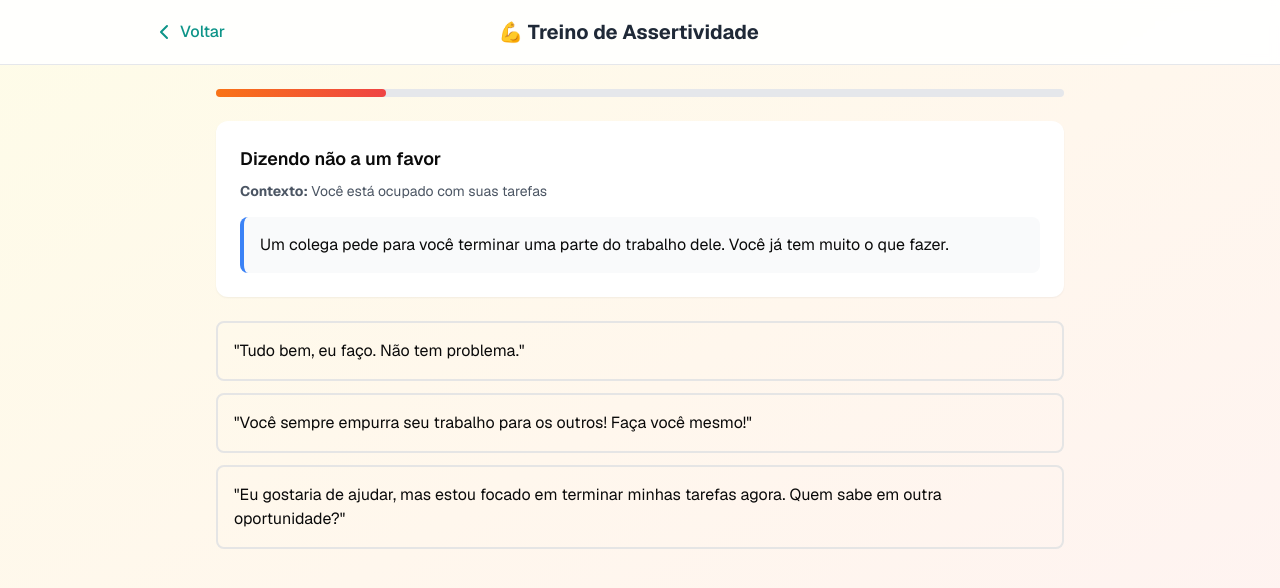
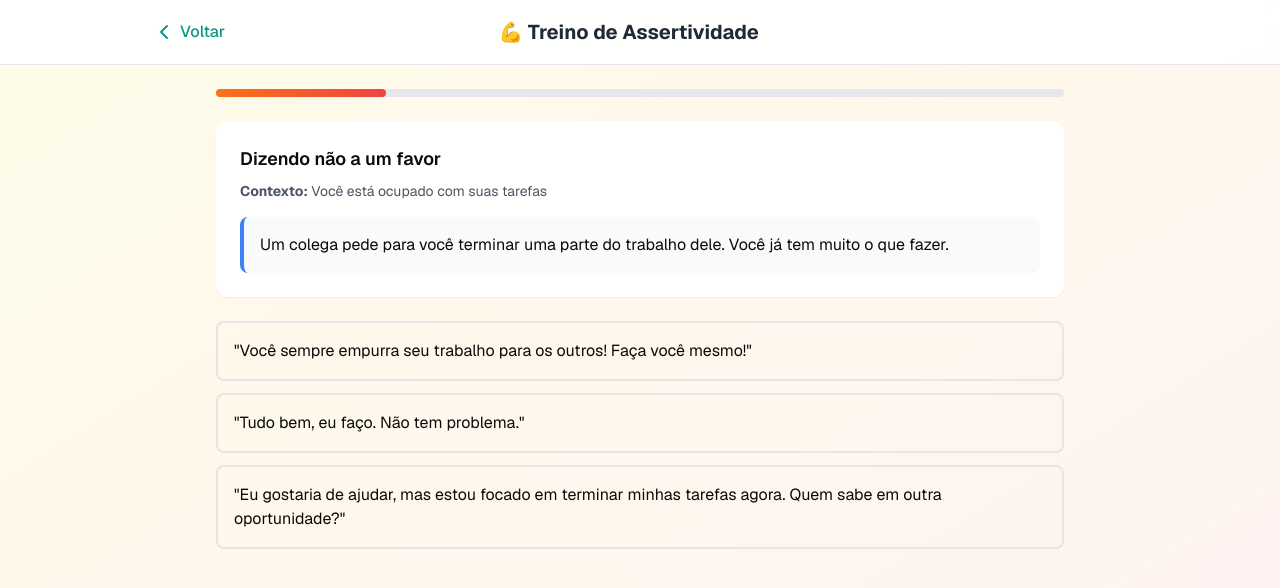
Before and after one commit to ClaudemirWork/teaplus-working, a Next.js app: page /assertiveness-training in a window 1280 px wide. Both pictures are taken after a click on the button "Iniciante". Shown: the top 588 px of the page. Built offline with nearby package versions, Linux system fonts and the light colour scheme.

Commit message:
Update page.tsx inclusão de aleatoriedade nas respostas de assertividade

```diff
--- a/app/assertiveness-training/page.tsx
+++ b/app/assertiveness-training/page.tsx
@@ -1,6 +1,6 @@
 'use client'
 
-import { useState } from 'react'
+import { useState, useEffect } from 'react'
 import Link from 'next/link'
 import { ChevronLeft } from 'lucide-react'
 
@@ -318,6 +318,26 @@ const scenarios: Scenario[] = [
   }
 ]
 
+// Hook para embaralhar as respostas
+const useShuffledResponses = (scenario: Scenario | null) => {
+  const [shuffled, setShuffled] = useState<('passive' | 'aggressive' | 'assertive')[]>([]);
+
+  useEffect(() => {
+    if (scenario) {
+      const responses: ('passive' | 'aggressive' | 'assertive')[] = ['passive', 'aggressive', 'assertive'];
+      // Algoritmo de Fisher-Yates para embaralhar
+      for (let i = responses.length - 1; i > 0; i--) {
+        const j = Math.floor(Math.random() * (i + 1));
+        [responses[i], responses[j]] = [responses[j], responses[i]];
+      }
+      setShuffled(responses);
+    }
+  }, [scenario]);
+
+  return shuffled;
+};
+
+
 export default function AssertivenessTraining() {
   const [currentScenario, setCurrentScenario] = useState(0)
   const [selectedResponse, setSelectedResponse] = useState<'passive' | 'aggressive' | 'assertive' | null>(null)
@@ -328,6 +348,9 @@ export default function AssertivenessTraining() {
   const [currentDifficulty, setCurrentDifficulty] = useState<'iniciante' | 'intermediario' | 'avancado'>('iniciante')
 
   const filteredScenarios = scenarios.filter(s => s.difficulty === currentDifficulty)
+  const scenario = filteredScenarios[currentScenario];
+  const shuffledResponses = useShuffledResponses(scenario);
+
 
   const handleResponseSelect = (responseType: 'passive' | 'aggressive' | 'assertive') => {
     setSelectedResponse(responseType)
@@ -373,8 +396,6 @@ export default function AssertivenessTraining() {
     if (assertivePercentage >= 50) return "👏 Muito bom! Você está no caminho certo!"
     return "💪 Continue praticando! A assertividade se desenvolve com o tempo!"
   }
-
-  const scenario = filteredScenarios[currentScenario]
 
   const GameHeader = () => (
     <header className="bg-white/90 backdrop-blur-sm border-b border-gray-200 sticky top-0 z-10">
@@ -433,11 +454,16 @@ export default function AssertivenessTraining() {
                 <div className="bg-green-50 p-4 rounded-lg"><div className="text-2xl font-bold text-green-700">{score.assertive}</div><div className="text-sm">Assertivas</div></div>
             </div>
             <p className="text-lg mb-6">{getScoreMessage()}</p>
-            <button onClick={resetGame} className="bg-blue-600 text-white px-6 py-3 rounded-lg hover:bg-blue-700 transition-colors">
-              Escolher Outro Nível
-            </button>
+            <div className="flex flex-col md:flex-row gap-4 justify-center">
+                <button onClick={() => startGame(currentDifficulty)} className="bg-white text-gray-800 px-6 py-3 rounded-lg border border-gray-300 hover:bg-gray-50">
+                    🔄 Treinar Novamente
+                </button>
+                <button onClick={resetGame} className="bg-blue-600 text-white px-6 py-3 rounded-lg hover:bg-blue-700">
+                    Escolher Outro Nível
+                </button>
+            </div>
           </div>
-        ) : (
+        ) : scenario && (
           <div>
             <div className="w-full h-2 bg-gray-200 rounded-full mb-6">
               <div className="h-2 bg-gradient-to-r from-orange-500 to-red-500 rounded-full" style={{ width: `${((currentScenario + 1) / filteredScenarios.length) * 100}%` }} />
@@ -450,7 +476,7 @@ export default function AssertivenessTraining() {
               </div>
             </div>
             <div className="space-y-3">
-              {(['passive', 'aggressive', 'assertive'] as const).map((type) => (
+              {shuffledResponses.map((type) => (
                 <button
                   key={type}
                   onClick={() => !showFeedback && handleResponseSelect(type)}
```
